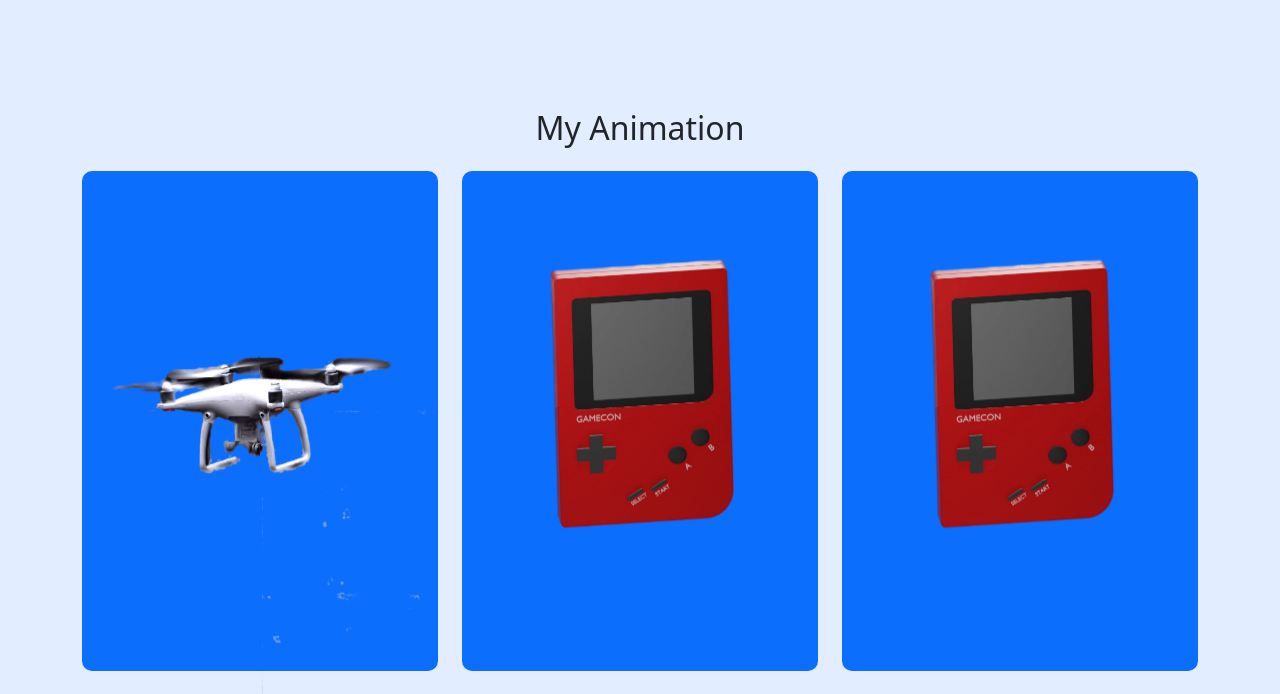
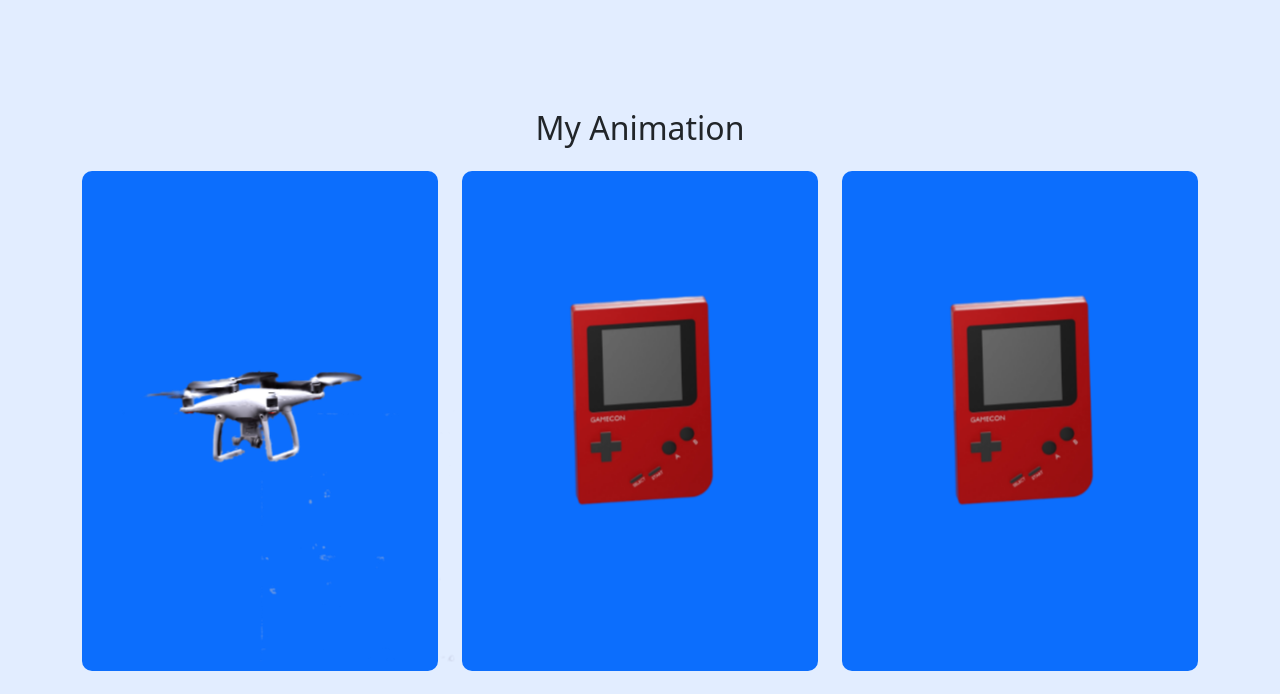
Before and after one commit to Syahrul-Ramadhan/Syahrul-Ramadhan.github.io, a plain HTML site: page index.html in a window 1280 px wide. Shown: the part 2156-2850 px from the top of the page. Drawn offline with nearby package versions, Linux system fonts and the light colour scheme.

Commit message:
mengedit ukuran max-width pada animation-img

```diff
--- a/style.css
+++ b/style.css
@@ -100,7 +100,7 @@ section {
   top: 50%;
   left: 50%;
   transform: translate3d(-50%, -52%, 100px);
-  max-width: 450px;
+  max-width: 350px;
   transition: 0.5s;
 }
 
```
